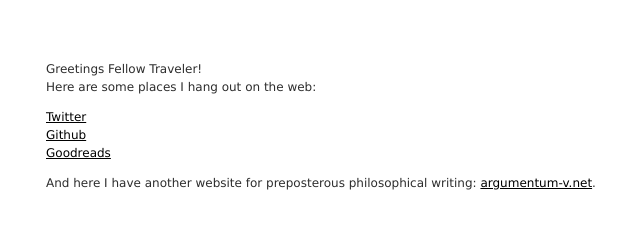
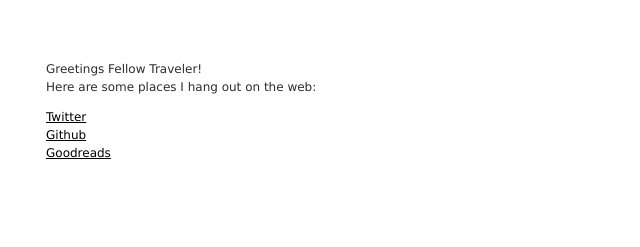
Before and after one commit to jjjjw/jj-corp, a plain HTML site: page index.html in a window 1280 px wide. Shown: the whole page, without its empty margins (26-666 px from the left). Drawn offline with Linux system fonts and the light colour scheme.

Commit message:
Arg v is dead for now

```diff
--- a/index.html
+++ b/index.html
@@ -20,6 +20,5 @@
     <li><a href="https://github.com/oncemoreification"> Github</a></li>
     <li><a href="http://www.goodreads.com/user/show/6937670-jj-weber"> Goodreads</a></li>
   </ul>
-  And here I have another website for preposterous philosophical writing: <a href="http://www.argumentum-v.net/"> argumentum-v.net</a>.
 </body>
 </html>
```
